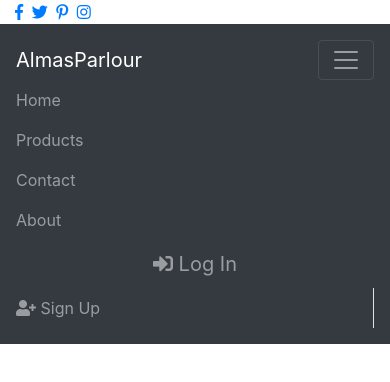
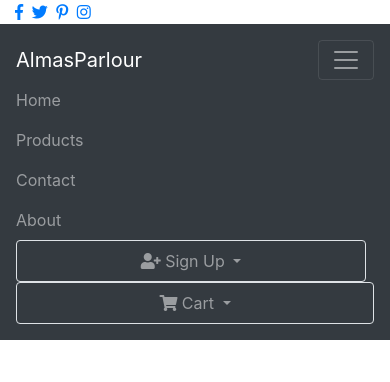
Before and after one commit to margaiwangara/almasparlour-Design, a plain HTML site: page index.html in a window 390 px wide. Both pictures are taken after a click on the element 346 px from the left and 60 px from the top of the page. Drawn offline with nearby package versions, Linux system fonts and the light colour scheme.

Commit message:
navbar styling and addition of components

```diff
--- a/index.html
+++ b/index.html
@@ -69,15 +69,29 @@
         </ul>
 
         <ul class="navbar-nav ml-auto">
-          <li class="nav-item">
-            <a href="#" class="nav-link btn btn-default btn-lg">
-              <i class="fas fa-sign-in-alt"></i> Log In
-            </a>
-          </li>
-          <li class="nav-item border-right">
-            <a href="#" class="nav-link">
+          <li class="nav-item mr-2 dropdown">
+            <a href="#" class="nav-link btn btn-outline-link border dropdown-toggle" data-toggle="dropdown">
               <i class="fas fa-user-plus"></i> Sign Up
             </a>
+            <ul class="dropdown-menu dropdown-menu-right">
+              <li class="dropdown-item">
+                <a href="#" class="item-one">
+                  <i class="fas fa-sign-in-alt"></i> Log In
+                </a>
+              </li>
+            </ul>
+          </li>
+          <li class="nav-item dropdown dropdown-menu-right">
+            <a href="#" class="nav-link btn btn-outline-link border dropdown-toggle" data-toggle="dropdown">
+              <i class="fas fa-shopping-cart"></i> Cart
+            </a>
+            <ul class="dropdown-menu">
+              <li class="dropdown-item">
+                <a href="#" class="item-one">
+                  <i class="fas fa-cart-arrow-down"></i> Item One
+                </a>
+              </li>
+            </ul>
           </li>
         </ul>
       </div>
--- a/scss/styles.scss
+++ b/scss/styles.scss
@@ -8,3 +8,9 @@ $color-seven: "#f5f5f5";
 $color-eight: "#ced4da";
 $color-nine: "#DCDCDC";
 $color-ten: "#fff";
+$color-eleven: "#191970";
+
+.navbar{
+  background: $color-eleven !important;
+  border-bottom: $color-one 3px solid;
+}
```
Also changed, not shown: css/styles.css.
